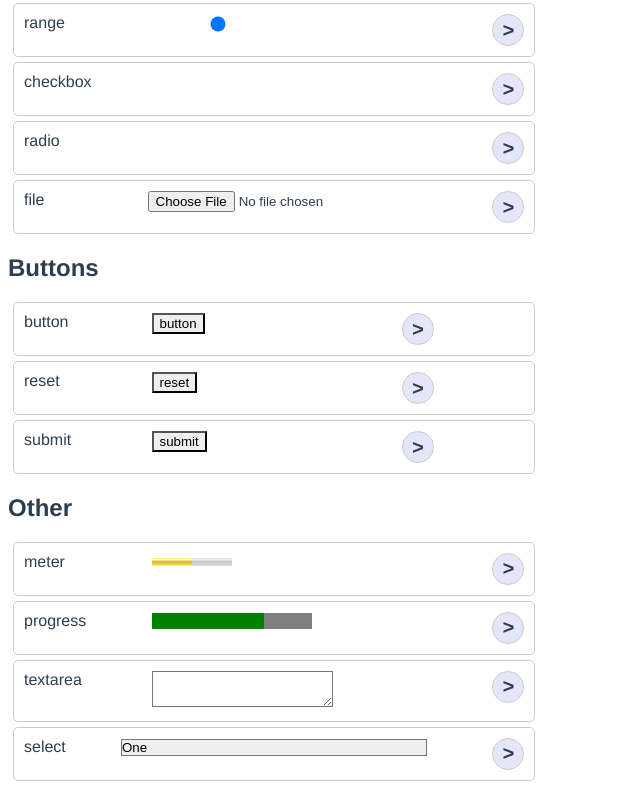
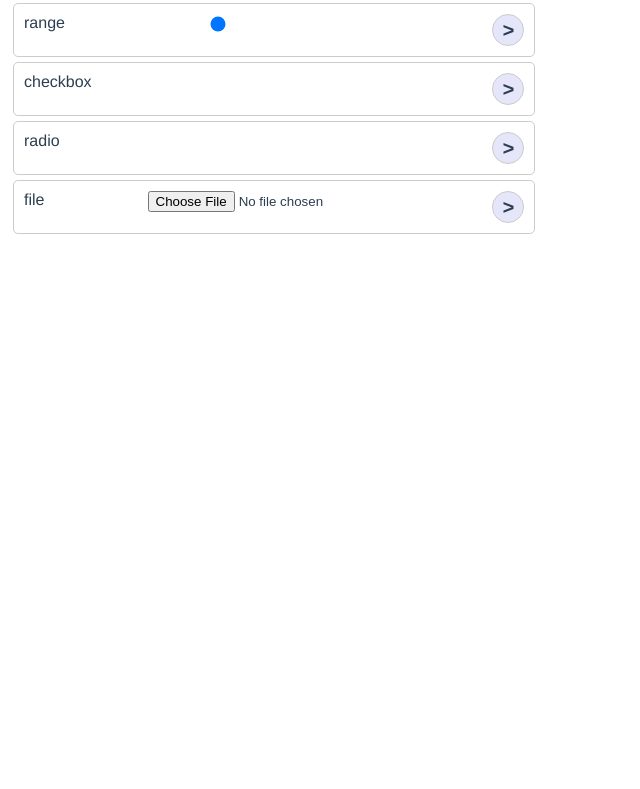
Before and after one commit to swape/inputStyler, a Vue app: page / in a window 1280 px wide. Shown: the part 1048-1837 px from the top of the page, without its empty margins (0-640 px from the left). After the commit the page ends 1290 px from the top, so only its background shows below. Built offline with nearby package versions, Linux system fonts and the light colour scheme.

Commit message:
comment out some other unfinished stuff

```diff
--- a/src/components/Inputs.vue
+++ b/src/components/Inputs.vue
@@ -15,8 +15,6 @@
 
         <br />
         <textarea v-model="customCSS"></textarea>
-        <!-- <component type="text/css" v-model="customCSS" v-bind:is="style"></component>
-        <component type="style" v-html="customCSS" v-bind:is="style"></component> -->
       </div>
 
       <div>
@@ -123,7 +121,7 @@
         <div><input type="file" /></div>
         <div class="right-aligned"><i class="selectButton" @click="select('file')">&gt;</i></div>
       </div>
-      <h2>Buttons</h2>
+      <!-- <h2>Buttons</h2>
       <div>
         <div>button</div>
         <div><button type="button">button</button></div>
@@ -187,6 +185,7 @@
         </div>
         <div class="right-aligned"><i class="selectButton" @click="select('select')">&gt;</i></div>
       </div>
+      -->
     </form>
   </div>
 </template>
@@ -237,7 +236,7 @@ export default {
         attributes.forEach(at => {
           if (at[1] && at[1].value !== '') {
             output.push(`${at[0]}: ${at[1].value}${at[1].sizing}`)
-            if (`${at[0]}`.includes('border')) {
+            if (`${at[0]}`.includes('border') && !`${at[0]}`.includes('radius')) {
               output.push(`${at[1].borderStyle} ${at[1].color}`)
             }
             output.push(';')
```
